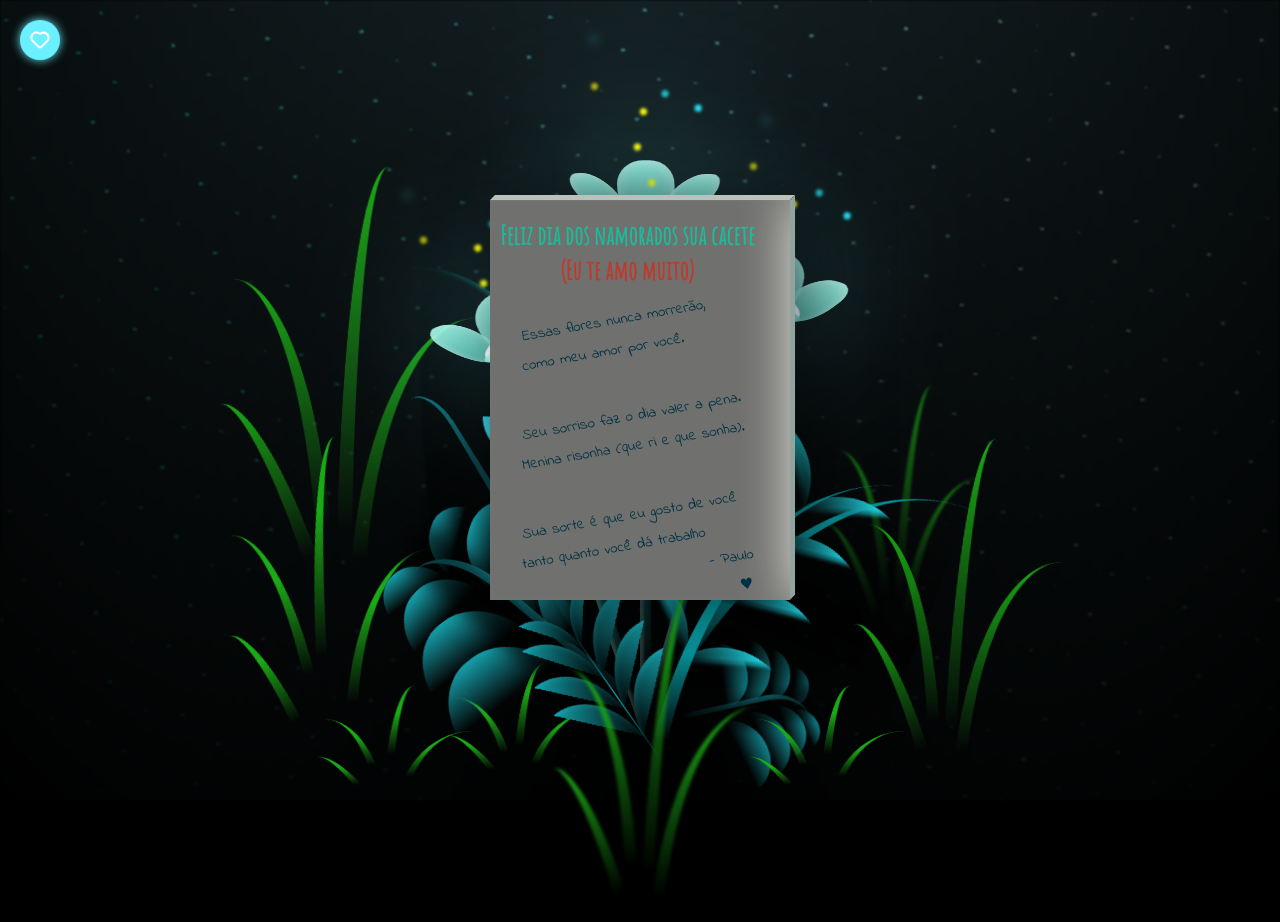
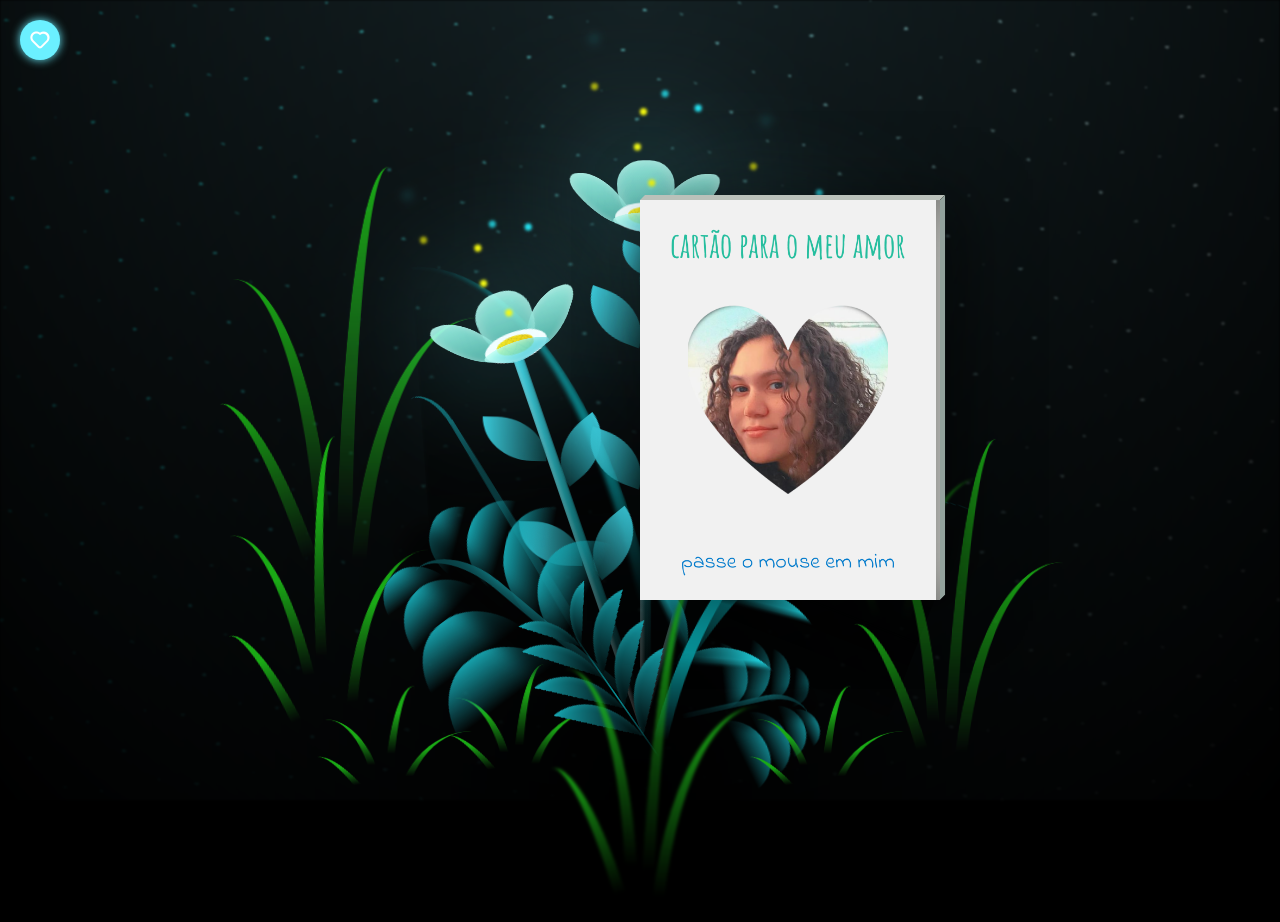
Before and after one commit to Paulo-Alvares/Mi-Amor, a website: page flowers/index.html in a window 1280 px wide. Both pictures are taken after a click on the button 40 px from the left and 40 px from the top of the page. Drawn offline with nearby package versions, Linux system fonts and the light colour scheme.

Commit message:
refactor: changing image cover and preparing to deploy

```diff
--- a/flowers/index.html
+++ b/flowers/index.html
@@ -10,7 +10,7 @@
   <body class="not-loaded">
     <div class="night"></div>
 
-    <button class="show-card">
+    <button class="show-card active">
       <i class="uil uil-heart-sign"></i>
     </button>
 
@@ -327,7 +327,7 @@
     <div class="card">
       <div class="imgBox">
         <div class="bark"></div>
-        <!-- <img src="https://image.ibb.co/fYzTrb/lastofus.jpg" /> -->
+        <img src="../assets/capa.png" />
       </div>
       <div class="details">
         <h4 class="color1">Feliz dia dos namorados sua cacete</h4>
--- a/flowers/script.js
+++ b/flowers/script.js
@@ -9,11 +9,11 @@ const showCardButton = document.querySelector(".show-card");
 const cardContainer = document.querySelector(".card");
 
 showCardButton.addEventListener("click", () => {
-  if (cardContainer.style.display === "block") {
-    cardContainer.style.display = "none";
+  if (showCardButton.classList.contains("active")) {
+    showCardButton.classList.remove("active");
+    cardContainer.classList.add("show");
+  } else {
+    cardContainer.classList.remove("show");
     showCardButton.classList.add("active");
-  } else {
-    cardContainer.style.display = "block";
-    showCardButton.classList.remove("active");
   }
 });
--- a/flowers/style.css
+++ b/flowers/style.css
@@ -49,6 +49,13 @@ h4 {
   box-shadow: inset 300px 0 50px rgba(0, 0, 0, 0.5),
     20px 0 60px rgba(0, 0, 0, 0.5);
   transition: 1s;
+  transform: translateY(-1000px);
+  /* opacity: 0; */
+}
+
+.show {
+  opacity: 1;
+  transform: translateY(-200px);
 }
 
 .card:hover {
@@ -119,7 +126,7 @@ h4 {
   left: 0;
   box-sizing: border-box;
   padding: 0 0 0 10px;
-  /* z-index: -1; */
+  z-index: -1;
   margin-top: 70px;
 }
 
```
Also changed, not shown: assets/capa.png (added).
